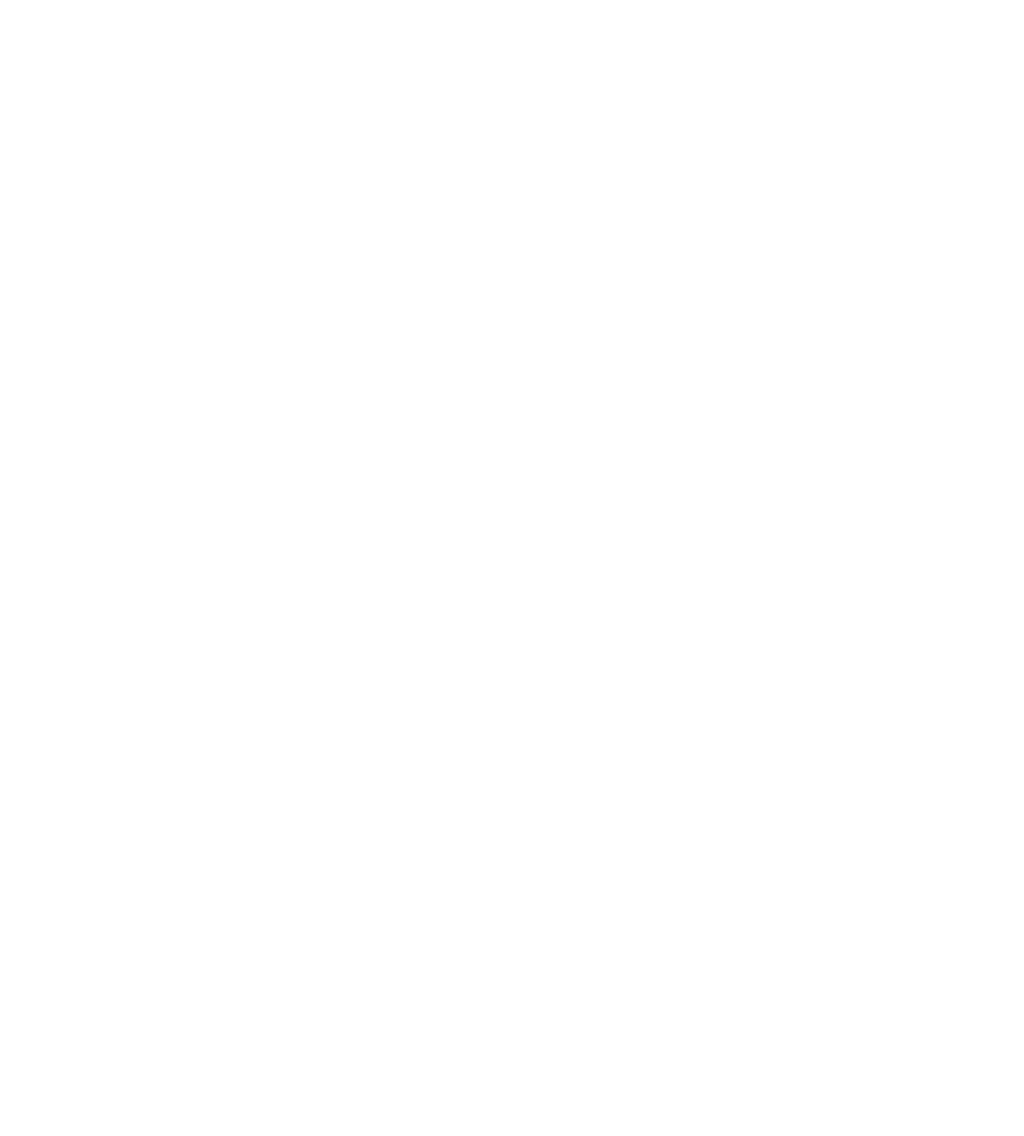
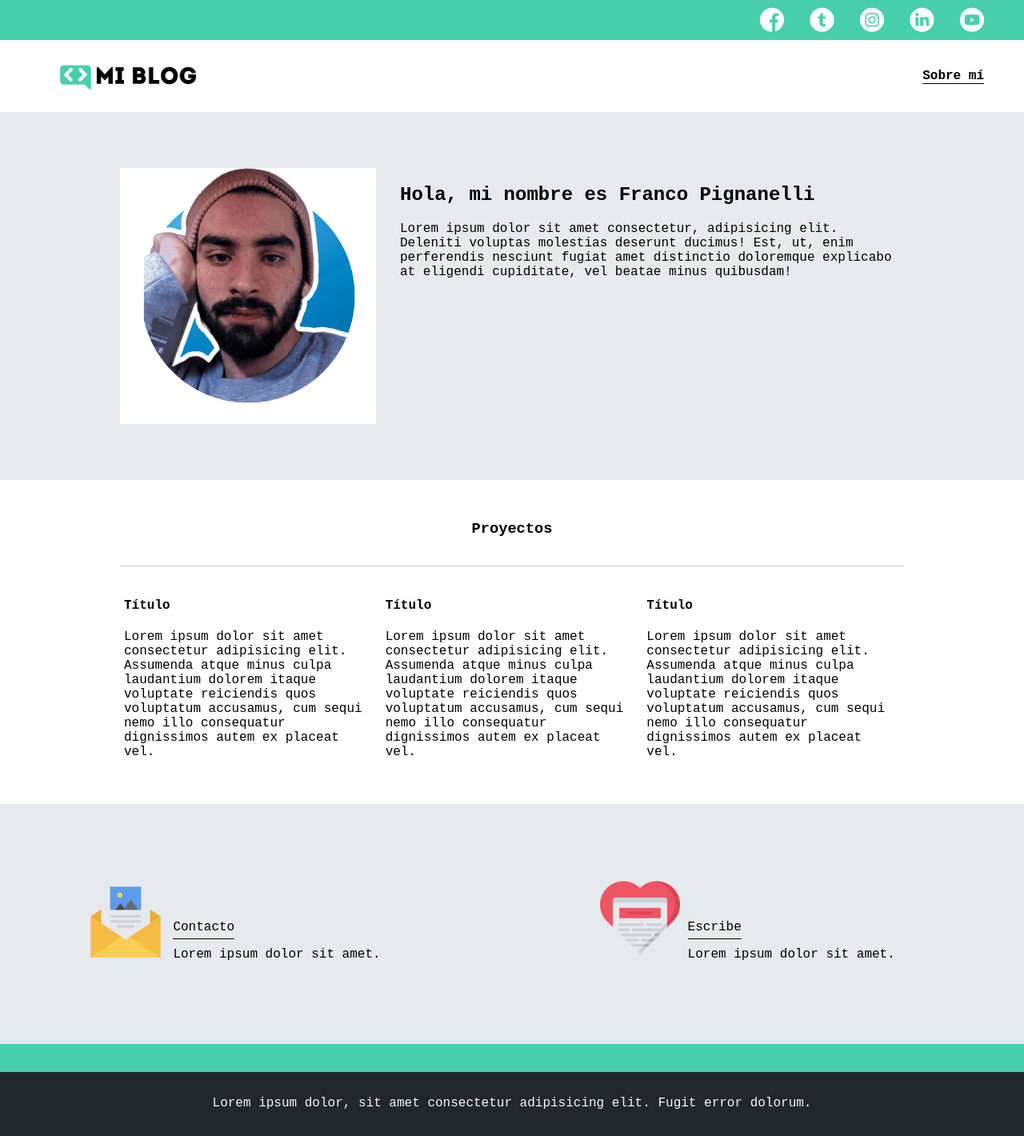
Before and after one commit to francopig/blog, a plain HTML site: page perfil.html in a window 1280 px wide. Shown: the whole page at 80% size. Before the commit the page ends 800 px from the top, so only its background shows below. Drawn offline with Linux system fonts and the light colour scheme; a web font is replaced by a local one.

Commit message:
Termino las 4 páginas

```diff
--- a/blog.html
+++ b/blog.html
@@ -7,6 +7,7 @@
   <title>Mi Blog</title>
   <link rel="stylesheet" href="css/main.css">
   <link rel="stylesheet" href="css/font/flaticon.css">
+  <link rel="stylesheet" href="./css/media-queries.css">
 </head>
 
 <body>
@@ -54,17 +55,17 @@
 
      <section class="contact-main-container">
        <div>
-         <img src="">
+         <img src="assets/img/013-newsletter.png">
          <div class="contact-left">
-           <a href=""></a>
-           <p></p>
+           <a href="">Contacto</a>
+           <p>Lorem ipsum dolor sit amet.</p>
          </div>
        </div>
        <div>
-        <img src="">
+        <img src="assets/img/006-like.png">
         <div class="contact-right">
-          <a href=""></a>
-          <p></p>
+          <a href="">Escribe</a>
+          <p>Lorem ipsum dolor sit amet.</p>
         </div>
        </div>
      </section>
--- a/css/main.css
+++ b/css/main.css
@@ -266,3 +266,66 @@ blogpost-main-container {
 .blogpost-main-container article h1{
   font-size: 35px;
 }
+
+.contact-main-container {
+  width: 100%;
+  min-height: 250px;
+  background-color: #e6e9ed;
+  text-align: center;
+  padding-bottom: 50px;
+}
+
+.contact-main-container div{
+  display: inline-block;
+  width: 49.5%;
+  height: 100%;
+  padding-top: 30px;
+}
+
+.contact-main-container div a {
+  border-bottom: 1px solid black;
+  padding-bottom: 5px;
+}
+
+.contact-main-container .contact-left, .contact-right {
+  text-align: initial;
+  margin-top: 85px;
+}
+
+.contact-main-container img{
+  width: 100px;
+}
+
+
+.profile-main-container {
+  padding: 70px 40px;
+  background-color:#e6e9ed;
+  margin-bottom: 50px;
+}
+
+.profile-main-container img{
+  width: 320px;
+  margin-right: 30px;
+}
+
+.profile-main-container .profile-container{
+  display: flex;
+}
+
+.profile-main-proyects {
+  padding: 0 50px 40px;
+}
+
+.profile-main-proyects h3 {
+  border-bottom: 1px solid #cdd2da;
+  padding-bottom: 35px;
+  text-align: center;
+}
+
+.proyects-main-container {
+  display: grid;
+  grid-template-columns:1fr 1fr 1fr;
+}
+.proyect-container{
+  padding: 0 5px;
+}
--- /dev/null
+++ b/css/media-queries.css
@@ -0,0 +1,34 @@
+@media (max-width: 900px){
+  .blogs-main-new {
+    grid-template-columns: 1fr;
+    grid-template-rows: 3fr;
+  }
+
+  .blogs-news-img-container{
+    grid-row: 2;
+  }
+
+  .blogs-news-info-container{
+    grid-column: 1;
+    grid-row: 3;
+  }
+
+  .blogs-posts-container .post-container{
+    max-width: 45%;
+  }
+
+  .proyects-main-container {
+    grid-template-columns: 1fr 1fr;
+    grid-template-rows: 2fr;
+  }
+
+  .profile-main-container .profile-container{
+    display: block;
+  }
+}
+
+@media (max-width: 600px){
+  .blogs-posts-container .post-container {
+    max-width: 95%;
+  }
+}
--- a/perfil.html
+++ b/perfil.html
@@ -0,0 +1,99 @@
+<!DOCTYPE html>
+<html lang="en">
+<head>
+  <meta charset="UTF-8">
+  <meta http-equiv="X-UA-Compatible" content="IE=edge">
+  <meta name="viewport" content="width=device-width, initial-scale=1.0">
+  <title>Mi Blog</title>
+  <link rel="stylesheet" href="css/main.css">
+  <link rel="stylesheet" href="css/font/flaticon.css">
+  <link rel="stylesheet" href="./css/media-queries.css">
+</head>
+
+<body>
+
+   <header >
+     <section class="header-icons-container">
+       <div class="icons">
+         <a href="#"><span class="flaticon-001-facebook"></span></a>
+         <a href="#"><span class="flaticon-002-twitter"></span></a>
+         <a href="#"><span class="flaticon-011-instagram"></span></a>
+         <a href="#"><span class="flaticon-010-linkedin"></span></a>
+         <a href="#"><span class="flaticon-008-youtube"></span></a>
+       </div>
+     </section>
+
+     <nav>
+       <!-- left | logotipo del blog -->
+       <section class="nav-logo-container"
+         <a href=""><img src="./assets/img/Logo-negro.png" alt="Logo"></a>
+       </section>
+
+       <!-- right | link a mi perfi -->
+       <section class="profile-link">
+         <a href="perfil.html">Sobre mí</a>
+       </section>
+     </nav>
+   </header>
+
+   <main>
+
+     <section class="profile-main-container">
+        <div class="grid-container profile-container">
+          <img src="assets/img/mifoto.png" alt="">
+          <div>
+            <h2>Hola, mi nombre es Franco Pignanelli</h2>
+            <p>Lorem ipsum dolor sit amet consectetur, adipisicing elit. Deleniti voluptas molestias deserunt ducimus! Est, ut, enim perferendis nesciunt fugiat amet distinctio doloremque explicabo at eligendi cupiditate, vel beatae  minus quibusdam!</p>
+          </div>
+      </div>
+     </section>
+
+     <section class="profile-main-proyects">
+       <div class="grid-container">
+         <h3>Proyectos</h3>
+         <div class="proyects-main-container">
+
+           <article class="proyect-container">
+             <h4>Título</h4>
+             <p>Lorem ipsum dolor sit amet consectetur adipisicing elit. Assumenda atque minus culpa laudantium dolorem itaque voluptate reiciendis quos voluptatum accusamus, cum sequi nemo illo consequatur dignissimos autem ex placeat vel.</p>
+           </article>
+
+           <article class="proyect-container">
+             <h4>Título</h4>
+             <p>Lorem ipsum dolor sit amet consectetur adipisicing elit. Assumenda atque minus culpa laudantium dolorem itaque voluptate reiciendis quos voluptatum accusamus, cum sequi nemo illo consequatur dignissimos autem ex placeat vel.</p>
+           </article>
+
+           <article class="proyect-container">
+             <h4>Título</h4>
+             <p>Lorem ipsum dolor sit amet consectetur adipisicing elit. Assumenda atque minus culpa laudantium dolorem itaque voluptate reiciendis quos voluptatum accusamus, cum sequi nemo illo consequatur dignissimos autem ex placeat vel.</p>
+           </article>
+
+         </div>
+       </div>
+     </section>
+
+     <section class="contact-main-container">
+       <div>
+         <img src="assets/img/013-newsletter.png">
+         <div class="contact-left">
+           <a href="">Contacto</a>
+           <p>Lorem ipsum dolor sit amet.</p>
+         </div>
+       </div>
+       <div>
+        <img src="assets/img/006-like.png">
+        <div class="contact-right">
+          <a href="">Escribe</a>
+          <p>Lorem ipsum dolor sit amet.</p>
+        </div>
+       </div>
+     </section>
+   </main>
+
+   <footer>
+     <p>Lorem ipsum dolor, sit amet consectetur adipisicing elit. Fugit error dolorum.</p>
+   </footer>
+
+</body>
+
+</html>
```
Also changed, not shown: blogs.html (+1 -0 lines), index.html (+1 -0 lines), assets/img/mifoto.png (added).
